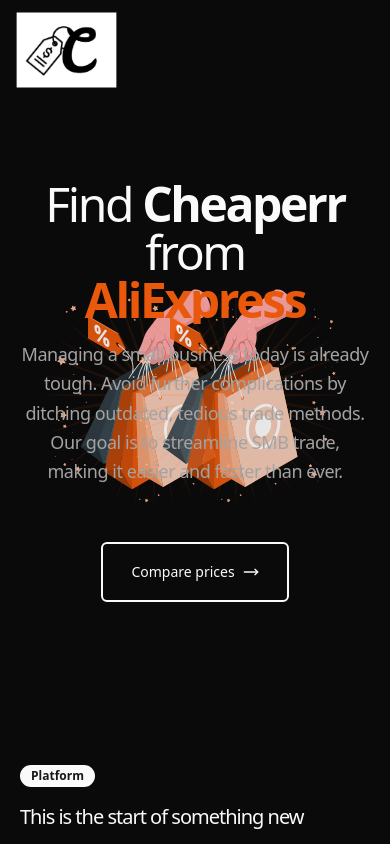
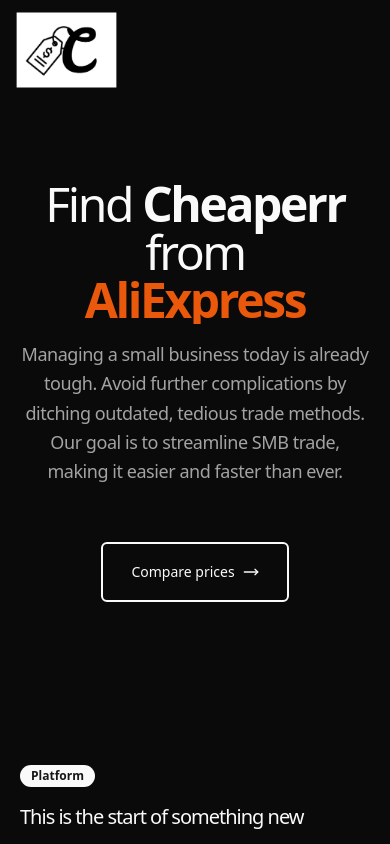
Before and after one commit to Sarah-okolo/cheaperr, a React (Vite) app: page / in a window 390 px wide. Shown: the top 844 px of the page. Built offline with nearby package versions, Linux system fonts and the light colour scheme.

Commit message:
Fixed Hero background placement on mobile

```diff
--- a/src/components/ui/Hero.jsx
+++ b/src/components/ui/Hero.jsx
@@ -28,8 +28,8 @@
       <div className="container mx-auto">
         <div className="flex gap-8 py-20 lg:pt-5 lg:pb-15 items-center justify-center flex-col relative">
           <div className="flex gap-4 flex-col">
-            <img src="/images/Shopping bag-amico.svg" alt="A hand holding shopping bags" className="w-60 absolute left-[4%] top-[30%] z-[-10] opacity-90"/>
-            <img src="/images/Shopping bag-amico.svg" alt="A hand holding shopping bags" className="w-60 absolute right-[4%] top-[30%] z-[-10] opacity-90" />
+            <img src="/images/Shopping bag-amico.svg" alt="A hand holding shopping bags" className="hidden md:block w-60 absolute left-[4%] top-[30%] z-[-10] opacity-90"/>
+            <img src="/images/Shopping bag-amico.svg" alt="A hand holding shopping bags" className="hidden md:block w-60 absolute right-[4%] top-[30%] z-[-10] opacity-90" />
             <h1 className="text-5xl md:text-7xl max-w-2xl tracking-tighter text-center font-regular">
               <span className="text-spektr-cyan-50">Find <b>Cheaperr</b> from</span>
               <span className="relative flex w-full justify-center overflow-hidden text-center md:py-10 text-orange-600">
```
